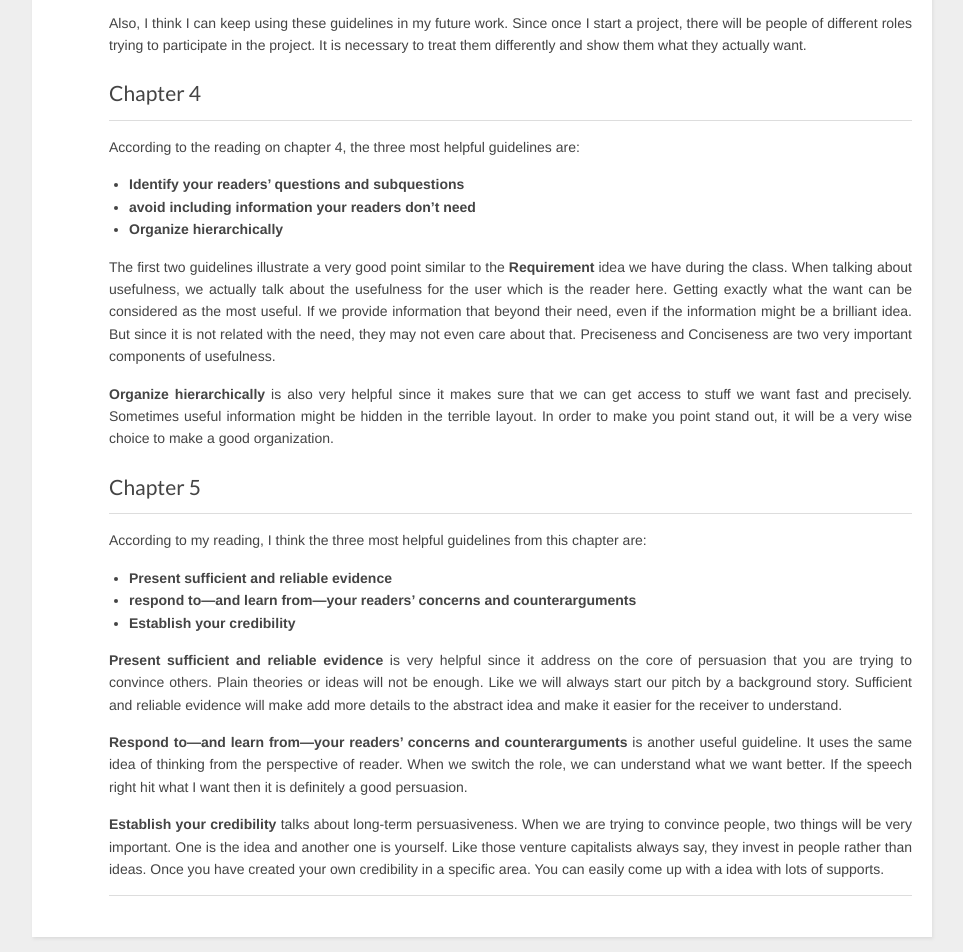
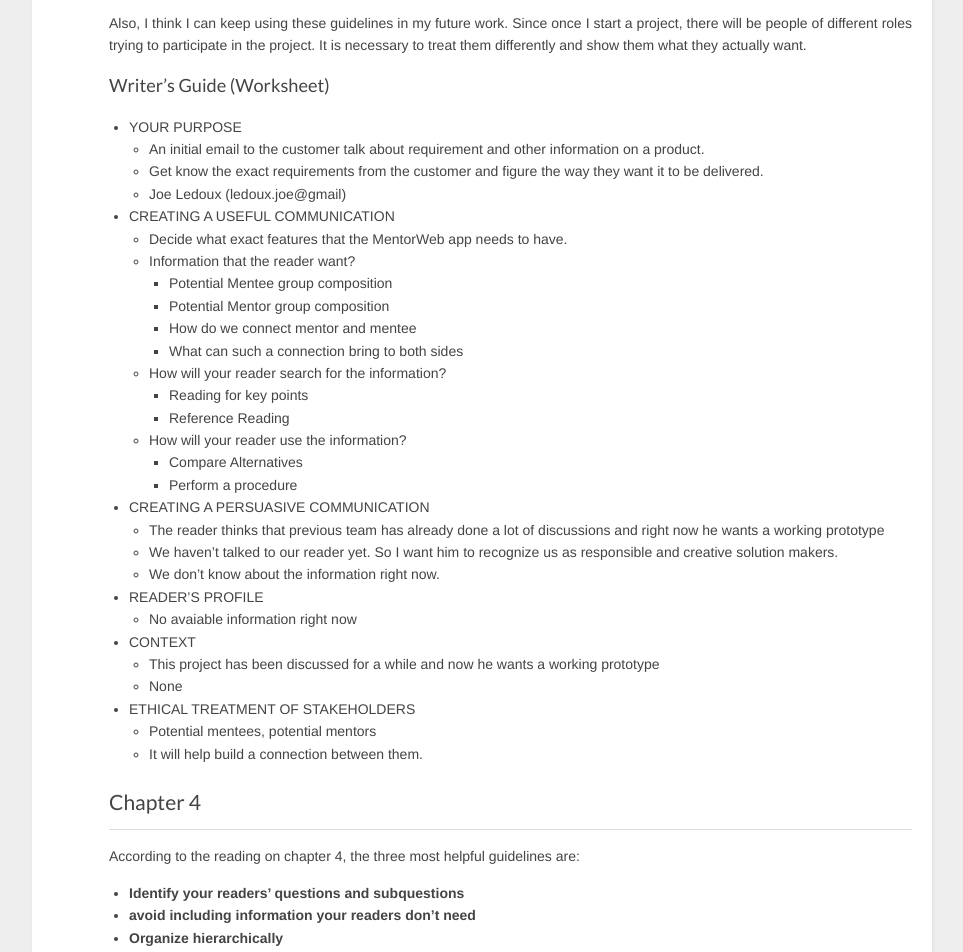
Before and after one commit to OBipolar/junior-design-blog, a plain HTML site: page 2015/08/25/posting2/index.html in a window 1280 px wide. Shown: the part 497-1449 px from the top of the page, without its empty margins (8-971 px from the left). Drawn offline with nearby package versions, Linux system fonts and the light colour scheme.

Commit message:
Site updated: 2015-08-26 23:08:29

```diff
--- a/2015/08/25/posting2/index.html
+++ b/2015/08/25/posting2/index.html
@@ -62,6 +62,55 @@
 
         <h2 id="Chapter_3">Chapter 3</h2><p>I found the guidelines <strong>identify the major kinds of information your reader wants from your communication</strong> and <strong>describe the way your reader will look for the information</strong> very interesting, they correspond to the reader-centered approach that we talked in the class. Which is more important is that these two guidelines talk both the content and medium of communication. You need to deliver proper information in a proper way. I can still use my summer data analysis project as a example. Two readers of the analysis report are my CTO and CEO. They have different expectations from the report. The CEO wants to know hidden relationship from the data while the CTO wants to know the process of analysis better. So I give them corresponding information separately and use different ways for communication. For the CTO, I gave him mostly charts which is direct and concise, for someone without technical background, it will be a very effective way to get information. For the CEO, I directly paste code snippets. That is exactly what he wants and he has no problem with reading my code.</p>
 <p>Also, I think I can keep using these guidelines in my future work. Since once I start a project, there will be people of different roles trying to participate in the project. It is necessary to treat them differently and show them what they actually want.</p>
+<h3 id="Writer’s_Guide_(Worksheet)">Writer’s Guide (Worksheet)</h3><ul>
+<li>YOUR PURPOSE<ul>
+<li>An initial email to the customer talk about requirement and other information on a product.</li>
+<li>Get know the exact requirements from the customer and figure the way they want it to be delivered.</li>
+<li>Joe Ledoux (ledoux.joe@gmail)</li>
+</ul>
+</li>
+<li>CREATING A USEFUL COMMUNICATION<ul>
+<li>Decide what exact features that the MentorWeb app needs to have.</li>
+<li>Information that the reader want?<ul>
+<li>Potential Mentee group composition</li>
+<li>Potential Mentor group composition</li>
+<li>How do we connect mentor and mentee</li>
+<li>What can such a connection bring to both sides</li>
+</ul>
+</li>
+<li>How will your reader search for the information?<ul>
+<li>Reading for key points</li>
+<li>Reference Reading</li>
+</ul>
+</li>
+<li>How will your reader use the information?<ul>
+<li>Compare Alternatives</li>
+<li>Perform a procedure</li>
+</ul>
+</li>
+</ul>
+</li>
+<li>CREATING A PERSUASIVE COMMUNICATION<ul>
+<li>The reader thinks that previous team has already done a lot of discussions and right now he wants a working prototype</li>
+<li>We haven’t talked to our reader yet. So I want him to recognize us as responsible and creative solution makers.</li>
+<li>We don’t know about the information right now.</li>
+</ul>
+</li>
+<li>READER’S PROFILE<ul>
+<li>No avaiable information right now</li>
+</ul>
+</li>
+<li>CONTEXT<ul>
+<li>This project has been discussed for a while and now he wants a working prototype</li>
+<li>None</li>
+</ul>
+</li>
+<li>ETHICAL TREATMENT OF STAKEHOLDERS<ul>
+<li>Potential mentees, potential mentors</li>
+<li>It will help build a connection between them.</li>
+</ul>
+</li>
+</ul>
 <h2 id="Chapter_4">Chapter 4</h2><p>According to the reading on chapter 4, the three most helpful guidelines are:</p>
 <ul>
 <li><strong>Identify your readers’ questions and subquestions</strong></li>
```
Also changed, not shown: index.html (+49 -0 lines).
